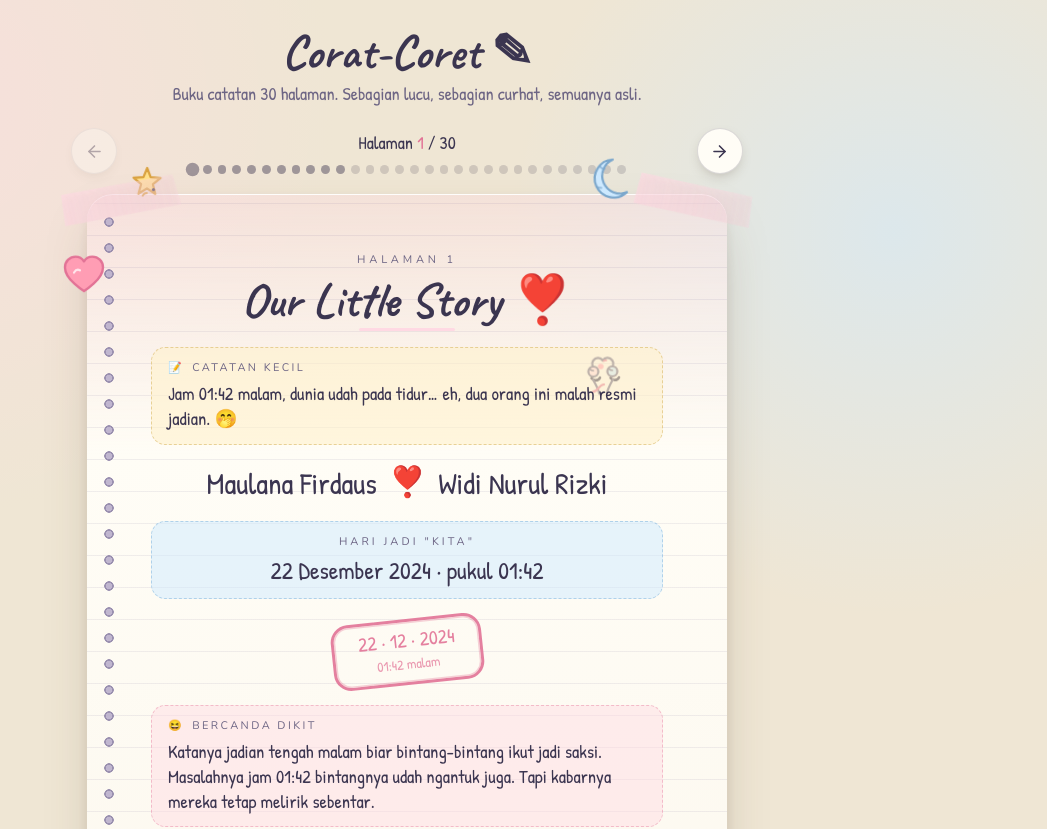
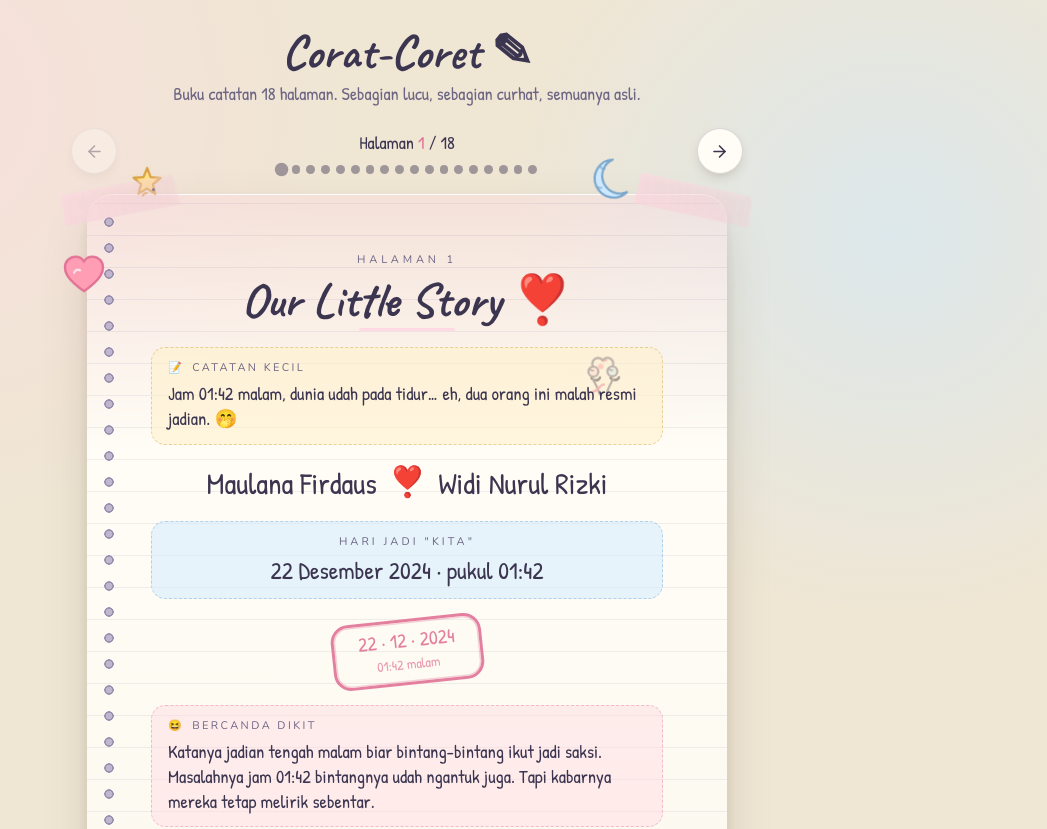
Before and after one commit to ryzenasep5-png/corat-coret, a React (Vite) app: page / in a window 1280 px wide. Shown: the top 829 px of the page, without its empty margins (233-1280 px from the left). Built offline with nearby package versions, Linux system fonts and the light colour scheme.

Commit message:
Halaman 12-18: penutup dan candaan balikan

```diff
--- /dev/null
+++ b/src/components/FinalQuestionBlock.tsx
@@ -0,0 +1,39 @@
+import { AnimatePresence, motion } from 'motion/react'
+import { useState } from 'react'
+
+export default function FinalQuestionBlock({
+  prompt,
+  noLabel,
+  response,
+}: {
+  prompt: string
+  noLabel: string
+  response: string
+}) {
+  const [answered, setAnswered] = useState(false)
+
+  return (
+    <div className="final-question my-7 text-center">
+      <p className="font-scribble text-3xl font-bold text-ink sm:text-4xl">{prompt}</p>
+      <p className="mt-2 font-hand text-base text-inksoft">(jujur aja, nggak usah mikir lama-lama 😌)</p>
+      <button
+        type="button"
+        onClick={() => setAnswered(true)}
+        className="mt-5 rounded-full border-2 border-rose/50 bg-white/75 px-7 py-2 font-hand text-xl text-rose shadow-sm transition hover:-translate-y-0.5 hover:bg-blush/50"
+      >
+        {noLabel}
+      </button>
+      <AnimatePresence>
+        {answered ? (
+          <motion.p
+            initial={{ opacity: 0, y: 5 }}
+            animate={{ opacity: 1, y: 0 }}
+            className="mx-auto mt-5 max-w-sm rounded-xl border border-dashed border-rose/45 bg-blush/45 px-4 py-3 font-hand text-lg text-ink"
+          >
+            {response}
+          </motion.p>
+        ) : null}
+      </AnimatePresence>
+    </div>
+  )
+}
--- a/src/components/Notebook.tsx
+++ b/src/components/Notebook.tsx
@@ -7,6 +7,7 @@ import { readJSON, writeJSON } from '../lib/storage'
 import Doodles from './Doodles'
 import PlaylistBlock, { PersistentMusicPlayer } from './PlaylistBlock'
 import CalendarBlock from './CalendarBlock'
+import FinalQuestionBlock from './FinalQuestionBlock'
 
 const LAST_PAGE_KEY = 'lastPage'
 
@@ -24,6 +25,7 @@ const BLOCK_META: Record<PageBlock['type'], { icon: string; label: string }> = {
   calendar: { icon: '', label: '' },
   chat: { icon: '', label: '' },
   emptylines: { icon: '', label: '' },
+  question: { icon: '💌', label: '' },
 }
 
 function Tape({ color, side }: { color: string; side: 'left' | 'right' }) {
@@ -80,6 +82,10 @@ function Block({ block }: { block: PageBlock }) {
         <p className="mt-3 font-hand text-base text-inksoft/80 italic">{block.label}</p>
       </div>
     )
+  }
+
+  if (block.type === 'question') {
+    return <FinalQuestionBlock prompt={block.prompt} noLabel={block.noLabel} response={block.response} />
   }
 
   if (block.type === 'photo') {
@@ -177,7 +183,10 @@ function EmptyPage({ id }: { id: number }) {
 }
 
 export default function Notebook() {
-  const [pageId, setPageId] = useState(() => readJSON(LAST_PAGE_KEY, 1))
+  const [pageId, setPageId] = useState(() => {
+    const saved = readJSON<number>(LAST_PAGE_KEY, 1)
+    return Math.min(TOTAL_PAGES, Math.max(1, Number.isFinite(saved) ? saved : 1))
+  })
   const [direction, setDirection] = useState(0)
 
   const page = getPage(pageId) ?? pages[0]
@@ -241,7 +250,7 @@ export default function Notebook() {
         </button>
       </div>
 
-      <PersistentMusicPlayer />
+      <PersistentMusicPlayer visible={pageId === 2} />
 
       <div className="flip-viewport">
         <AnimatePresence mode="popLayout" initial={false}>
--- a/src/components/PlaylistBlock.tsx
+++ b/src/components/PlaylistBlock.tsx
@@ -84,7 +84,7 @@ function YouTubePlayer({ track, autoplay, onError }: { track: Track; autoplay: b
   )
 }
 
-export function PersistentMusicPlayer() {
+export function PersistentMusicPlayer({ visible }: { visible: boolean }) {
   const player = usePlayer()
   const [frameErrorFor, setFrameErrorFor] = useState<string | null>(null)
   const frameError = frameErrorFor === player.current?.id
@@ -94,10 +94,11 @@ export function PersistentMusicPlayer() {
   return (
     <motion.div
       initial={{ opacity: 0, y: -10 }}
-      animate={{ opacity: 1, y: 0 }}
-      className="persistent-player w-full max-w-2xl"
+      animate={{ opacity: visible ? 1 : 0, y: visible ? 0 : -4 }}
+      className={`persistent-player w-full max-w-2xl ${visible ? '' : 'persistent-player-hidden'}`}
+      aria-hidden={!visible}
     >
-      <div className="flex items-center justify-between gap-2 font-hand text-sm text-inksoft">
+      <div className={visible ? 'flex items-center justify-between gap-2 font-hand text-sm text-inksoft' : 'hidden'}>
         <span className="min-w-0 truncate">
           <span className="text-ink">{player.current.title}</span> · {player.current.artist}
         </span>
@@ -110,7 +111,7 @@ export function PersistentMusicPlayer() {
           onError={() => setFrameErrorFor(player.current?.id ?? null)}
         />
       ) : null}
-      <div className="mt-2 flex flex-wrap items-center justify-center gap-2">
+      <div className={visible ? 'mt-2 flex flex-wrap items-center justify-center gap-2' : 'hidden'}>
         <button
           type="button"
           className="inline-flex items-center gap-1 rounded-full border border-ink/15 bg-white/70 px-3 py-1 font-hand text-sm text-ink transition hover:border-rose/40 hover:text-rose"
@@ -133,11 +134,9 @@ export function PersistentMusicPlayer() {
           <ExternalLink size={13} /> Buka YouTube
         </button>
       </div>
-      {frameError ? (
-        <p className="mt-2 text-center font-hand text-sm text-rose">Player-nya nggak mau muncul di sini — tombol YouTube tetap bisa dipakai.</p>
-      ) : (
-        <p className="mt-2 text-center font-hand text-xs text-inksoft/80">Player ini tetap ada saat pindah halaman.</p>
-      )}
+      <p className={visible ? 'mt-2 text-center font-hand text-xs text-inksoft/80' : 'hidden'}>
+        {frameError ? 'Player-nya nggak mau muncul di sini — tombol YouTube tetap bisa dipakai.' : 'Player ini tetap ada saat pindah halaman.'}
+      </p>
     </motion.div>
   )
 }
--- a/src/data/pages.ts
+++ b/src/data/pages.ts
@@ -1,16 +1,6 @@
 import type { NotebookPage } from '../types'
 
-export const TOTAL_PAGES = 30
-
-const emptyPage = (id: number): NotebookPage => ({
-  id,
-  title: '',
-  emoji: '✏️',
-  accent: '#fffdf6',
-  doodles: ['squiggle'],
-  status: 'kosong',
-  blocks: [],
-})
+export const TOTAL_PAGES = 18
 
 export const pages: NotebookPage[] = [
   {
@@ -357,7 +347,190 @@ export const pages: NotebookPage[] = [
       },
     ],
   },
-  ...Array.from({ length: TOTAL_PAGES - 11 }, (_, index) => emptyPage(index + 12)),
+  {
+    id: 12,
+    title: 'Maaf untuk Semua yang Telah Terjadi',
+    emoji: '🤍',
+    accent: '#ffd9e3',
+    doodles: ['heart', 'cloud', 'squiggle'],
+    status: 'ready',
+    blocks: [
+      {
+        type: 'note',
+        text: 'Maaf ya, Wid. Untuk semua yang udah terjadi.',
+      },
+      {
+        type: 'curhat',
+        text: 'Aku tahu, banyak hubungan yang rusak selama ini karena aku. Waktu sama kamu pun, aku masih jadi orang yang sama — banyak salahnya, banyak kurangnya.',
+      },
+      {
+        type: 'curhat',
+        text: 'Makasih udah bikin aku sadar. Dari kamu, aku jadi ngerti kalau aku harus beresin diri dan memperbaiki hidupku.',
+      },
+      {
+        type: 'quote',
+        text: 'Aku nggak bisa balikin semua yang rusak, tapi aku masih bisa mulai beresin diri.',
+      },
+    ],
+  },
+  {
+    id: 13,
+    title: 'Terima Kasih Pernah Ada',
+    emoji: '🌈',
+    accent: '#fff1c9',
+    doodles: ['star', 'heart', 'smiley'],
+    status: 'ready',
+    blocks: [
+      {
+        type: 'note',
+        text: 'Karena kamu pernah ada di hidupku, hidupku jadi jauh lebih berwarna.',
+      },
+      {
+        type: 'curhat',
+        text: 'Bahkan waktu sama kamu, aku bisa lupain semua mantanku. Rasanya fokusku cuma kamu, dan itu bikin aku bahagia banget.',
+      },
+      {
+        type: 'curhat',
+        text: 'Makasih ya, pernah jadi bagian paling hangat di hidupku. Aku mungkin nggak selalu bisa menjaganya, tapi aku nggak akan lupa rasanya.',
+      },
+      {
+        type: 'quote',
+        text: 'Kamu itu jantungku, Wid. Hehehe.',
+      },
+    ],
+  },
+  {
+    id: 14,
+    title: 'Kalau Suatu Saat Kita Bertemu',
+    emoji: '🕊️',
+    accent: '#cde9ff',
+    doodles: ['moon', 'cloud', 'arrow'],
+    status: 'ready',
+    blocks: [
+      {
+        type: 'note',
+        text: 'Kalau suatu saat kita bertemu lagi, aku cuma mau bilang makasih banyak.',
+      },
+      {
+        type: 'curhat',
+        text: 'Makasih atas semua yang pernah kamu kasih ke aku. Aku bakal jalanin hidup ini dengan lebih serius dan lebih menghargai semuanya.',
+      },
+      {
+        type: 'curhat',
+        text: 'Aku mau menganggap ini kesempatan terakhirku buat memperbaiki hidup, supaya nanti nggak terus-terusan punya penyesalan.',
+      },
+      {
+        type: 'quote',
+        text: 'Kalau nanti kita cuma jadi dua orang yang pernah saling kenal, semoga kamu tetap ingat: aku pernah benar-benar berterima kasih karena pernah bertemu kamu.',
+      },
+    ],
+  },
+  {
+    id: 15,
+    title: 'Aku Harap Kamu Bahagia',
+    emoji: '🪽',
+    accent: '#e5ddff',
+    doodles: ['heart', 'flower', 'cloud'],
+    status: 'ready',
+    blocks: [
+      {
+        type: 'note',
+        text: 'Mulailah lembaran baru lagi sama seseorang yang bisa bikin kamu bahagia.',
+      },
+      {
+        type: 'curhat',
+        text: 'Aku tahu, aku udah nggak pantas lagi buat kamu. Walaupun aku masih mau, kamu juga mungkin nggak bakal pernah nerima aku lagi.',
+      },
+      {
+        type: 'curhat',
+        text: 'Jujur, rasanya aku rela ngelakuin apa aja asal kamu bisa balik ke aku. Tapi aku nggak bisa maksa perasaan orang lain.',
+      },
+      {
+        type: 'curhat',
+        text: 'Jadi hiduplah, terbanglah. Walaupun nanti kamu sama yang lain, aku ikhlas. Sebentar lagi mungkin kamu bakal jadian sama cowok baru — semoga dia bisa jaga kamu.',
+      },
+      {
+        type: 'quote',
+        text: 'Aku harap kamu bahagia, walaupun bahagianya bukan lagi sama aku. Hehe.',
+      },
+    ],
+  },
+  {
+    id: 16,
+    title: '.....',
+    emoji: '🌫️',
+    accent: '#e5ddff',
+    doodles: ['cloud', 'squiggle', 'moon'],
+    status: 'ready',
+    blocks: [
+      {
+        type: 'note',
+        text: 'Aku nggak tahu, Wid.',
+      },
+      {
+        type: 'curhat',
+        text: 'Rasanya aku nyesel pernah mencintai seseorang sedalam itu. Tapi aku juga nyesel kenapa dulu aku mencintai sedalam itu kalau akhirnya aku sendiri yang ngerusak semuanya.',
+      },
+      {
+        type: 'quote',
+        text: 'Aku punya cinta yang besar, tapi lupa kalau cinta juga harus dijaga.',
+      },
+    ],
+  },
+  {
+    id: 17,
+    title: 'Halaman Terakhir dan Selamat Tinggal',
+    emoji: '✉️',
+    accent: '#fff1c9',
+    doodles: ['heart', 'moon', 'star'],
+    status: 'ready',
+    blocks: [
+      {
+        type: 'note',
+        text: 'Ini pesan terakhirku, Wid.',
+      },
+      {
+        type: 'curhat',
+        text: 'Makasih udah bikin aku belajar tentang arti cinta, setia, hubungan, dan hidup. Semua itu aku pelajari dari kamu.',
+      },
+      {
+        type: 'curhat',
+        text: 'Kamu first experience yang pernah bikin aku bahagia banget. Kalau suatu saat kamu udah nggak punya siapa-siapa lagi, aku bakal selalu nerima kamu.',
+      },
+      {
+        type: 'curhat',
+        text: 'Di hatiku ada satu slot yang nggak bisa digantikan: kamu. Tapi sekarang, mulailah lembaran baru sama cowok baru. Jangan takut kalau nanti disakitin lagi — mungkin cowok barumu nggak begituuuu.',
+      },
+      {
+        type: 'curhat',
+        text: 'Saat kamu baca semua ini, mungkin aku udah benar-benar pergi dari hidupmu. WhatsApp-ku mungkin cuma ceklis satu. Kalau mau hubungin aku, kamu bisa pakai nomor mamahmu — nomor itu masih kupin, walaupun sekarang diblokir. Heeh.',
+      },
+      {
+        type: 'quote',
+        text: 'I love you, Wid. See you. Maaf atas semua yang terjadi.',
+      },
+    ],
+  },
+  {
+    id: 18,
+    title: 'Kamu Mau Balikan Sama Aku?',
+    emoji: '😌',
+    accent: '#ffd9e3',
+    doodles: ['heart', 'smiley', 'squiggle'],
+    status: 'ready',
+    blocks: [
+      {
+        type: 'question',
+        prompt: 'Kamu mau balikan sama aku?',
+        noLabel: 'No',
+        response: 'Aku udah tahu jawabannya, makanya tombol yes aku hilangin 😌',
+      },
+      {
+        type: 'note',
+        text: 'by ryzen — semua ini dibuat oleh cinta terakhirku 🤍',
+      },
+    ],
+  },
 ]
 
 export function getPage(id: number): NotebookPage | undefined {
--- a/src/index.css
+++ b/src/index.css
@@ -224,7 +224,30 @@ body {
   box-shadow: 0 10px 26px -18px rgba(86, 68, 48, 0.65);
 }
 
-/* ---------- photo polaroid ---------- */
+.persistent-player-hidden {
+  position: fixed;
+  left: -9999px;
+  top: 0;
+  width: 1px !important;
+  height: 1px;
+  min-height: 1px;
+  margin: 0;
+  padding: 0;
+  overflow: hidden;
+  opacity: 0;
+  pointer-events: none;
+  border: 0;
+  box-shadow: none;
+}
+
+.persistent-player-hidden .youtube-player {
+  width: 1px;
+  min-height: 1px;
+  height: 1px;
+  margin: 0;
+}
+
+/* ---------- photo polaroid ----------
 .block-photo {
   position: relative;
   max-width: 340px;
@@ -311,6 +334,14 @@ body {
   transform: rotate(45deg);
 }
 
+/* ---------- final question ---------- */
+.final-question {
+  padding: 1.25rem 1rem;
+  border: 2px dashed rgba(226, 115, 150, 0.35);
+  border-radius: 1.3rem;
+  background: rgba(255, 217, 227, 0.3);
+}
+
 /* ---------- nav buttons ---------- */
 .nav-arrow {
   display: inline-flex;
--- a/src/types.ts
+++ b/src/types.ts
@@ -1,4 +1,4 @@
-export type BlockType = 'note' | 'joke' | 'quote' | 'list' | 'fact' | 'couple' | 'stamp' | 'playlist' | 'curhat' | 'photo' | 'calendar' | 'chat' | 'emptylines'
+export type BlockType = 'note' | 'joke' | 'quote' | 'list' | 'fact' | 'couple' | 'stamp' | 'playlist' | 'curhat' | 'photo' | 'calendar' | 'chat' | 'emptylines' | 'question'
 
 export interface NoteBlock {
   type: 'note'
@@ -83,6 +83,13 @@ export interface EmptyLinesBlock {
   label: string
 }
 
+export interface QuestionBlock {
+  type: 'question'
+  prompt: string
+  noLabel: string
+  response: string
+}
+
 export type PageBlock =
   | NoteBlock
   | JokeBlock
@@ -97,6 +104,7 @@ export type PageBlock =
   | CalendarBlock
   | ChatBlock
   | EmptyLinesBlock
+  | QuestionBlock
 
 export type DoodleKey = 'heart' | 'star' | 'moon' | 'smiley' | 'squiggle' | 'arrow' | 'flower' | 'cloud' | 'couple'
 
```
Also changed, not shown: 1 other file (tests, documents, lock files or other folders).
